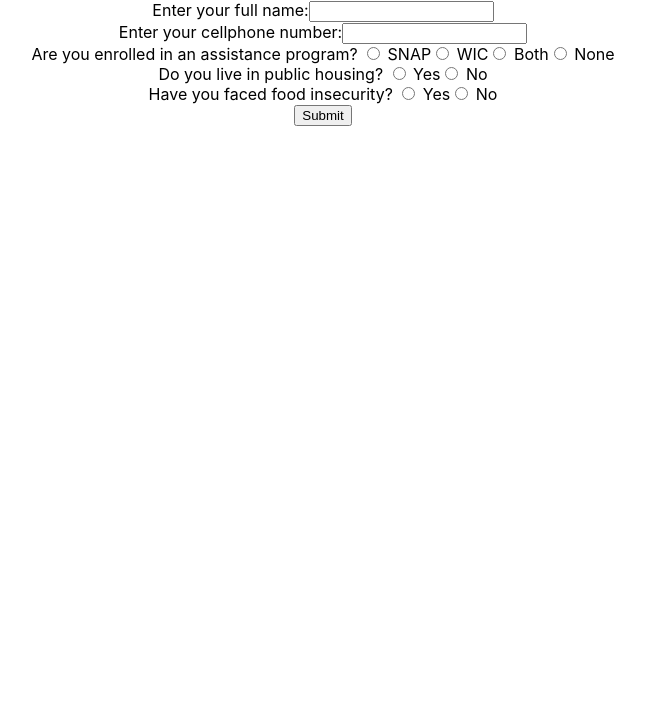
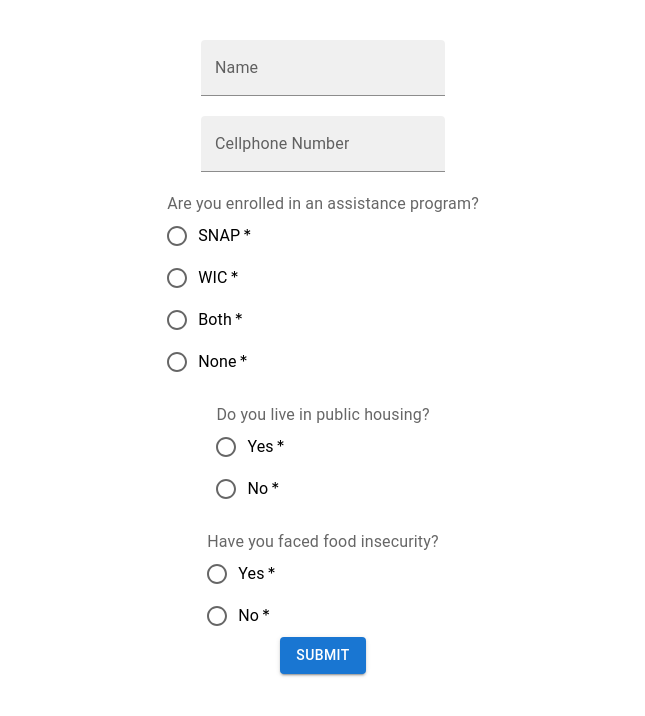
Before and after one commit to cfgdelaware23/Team-8, a React (Create React App) app in the folder Frontend/: page / in a window 1280 px wide. Shown: the top 716 px of the page, without its empty margins (317-962 px from the left). Built offline with nearby package versions, Linux system fonts and the light colour scheme.

Commit message:
signup is perfect

```diff
--- a/Frontend/package.json
+++ b/Frontend/package.json
@@ -3,12 +3,17 @@
   "version": "0.1.0",
   "private": true,
   "dependencies": {
+    "@emotion/react": "^11.11.1",
+    "@emotion/styled": "^11.11.0",
+    "@mui/material": "^5.14.11",
+    "@mui/styled-engine-sc": "^5.14.11",
     "@testing-library/jest-dom": "^5.17.0",
     "@testing-library/react": "^13.4.0",
     "@testing-library/user-event": "^13.5.0",
     "react": "^18.2.0",
     "react-dom": "^18.2.0",
     "react-scripts": "^5.0.1",
+    "styled-components": "^5.3.11",
     "web-vitals": "^2.1.4"
   },
   "scripts": {
--- a/Frontend/src/App.js
+++ b/Frontend/src/App.js
@@ -1,4 +1,3 @@
-import logo from './logo.svg';
 import './App.css';
 import Signup from './components/Signup.jsx';
 import React from 'react';
--- a/Frontend/src/components/Signup.jsx
+++ b/Frontend/src/components/Signup.jsx
@@ -1,4 +1,13 @@
 import { useState } from 'react';
+import * as React from 'react';
+import FormControl from '@mui/material/FormControl';
+import InputLabel from '@mui/material/InputLabel';
+import FilledInput from '@mui/material/FilledInput';
+import Radio from '@mui/material/Radio';
+import RadioGroup from '@mui/material/RadioGroup';
+import FormControlLabel from '@mui/material/FormControlLabel';
+import FormLabel from '@mui/material/FormLabel';
+import Button from '@mui/material/Button';
 
 export default function Signup() {
   const [inputs, setInputs] = useState({});
@@ -8,6 +17,37 @@ export default function Signup() {
     const value = event.target.value;
     setInputs(values => ({...values, [name]: value}))
   }
+
+  const handleAssistance = (event) => {
+    if (event.target.value === "SNAP"){
+      inputs.assistance = "SNAP"
+    }
+    else if (event.target.value === "WIC") {
+      inputs.assistance = "WIC"
+    }
+    else if (event.target.value === "both") {
+      inputs.assistance = "Both"
+    }
+    else {
+      inputs.assistance = "None"
+    }
+  }
+
+  const handleHousing = (event) => {
+    if (event.target.value === "yes") {
+      inputs.housing = "Yes"
+    } else {
+      inputs.housing = "No"
+    }
+  };
+
+  const handleInsecurity = (event) => {
+    if (event.target.value === "yes") {
+      inputs.insecurity = "Yes"
+    } else {
+      inputs.insecurity = "No"
+    }
+  };
 
   const handleSubmit = (event) => {
     event.preventDefault();
@@ -20,92 +60,74 @@ export default function Signup() {
 
   return (
     <form onSubmit={handleSubmit}>
-      <label>Enter your full name:
-      <input
-        type="text"
-        name="name"
-        value={inputs.name || ""}
-        onChange={handleChange}
-        required />
-      </label><br></br>
-      <label>Enter your cellphone number:
-        <input
+      <br></br>
+      <br></br>
+      <FormControl varaint="filled">
+        <InputLabel htmlFor="component-filled"> Name</InputLabel>
+        <FilledInput
+          type="text"
+          id="component-outlined"
+          name="name"
+          defaultValue={inputs.name || ""}
+          onChange={handleChange}
+          required/>
+      </FormControl>
+      <br></br>
+      <br></br>
+      <FormControl>
+        <InputLabel htmlFor="component-filled">Cellphone Number</InputLabel>
+        <FilledInput
           type="tel"
+          id="component-outlined"
           name="number"
-          value={inputs.number || ""}
+          defaultValue={inputs.number || ""}
           onChange={handleChange}
-          required />
-        </label>
+          required/>
+      </FormControl>
         <br></br>
-        <label>
-           Are you enrolled in an assistance program? {/* radio buttons */}
-           <input
-            type="radio"
-            name="assistance"
-            value="SNAP"
-            checked={inputs.assistance === "SNAP"}
-            onChange={handleChange}
-            required /> SNAP
-            <input
-            type="radio"
-            name="assistance"
-            value="WIC"
-            checked={inputs.assistance === "WIC"}
-            onChange={handleChange}
-            required /> WIC
-            <input
-            type="radio"
-            name="assistance"
-            value="Both"
-            checked={inputs.assistance === "Both"}
-            onChange={handleChange}
-            required /> Both
-            <input
-            type="radio"
-            name="assistance"
-            value="None"
-            checked={inputs.assistance === "None"}
-            onChange={handleChange}
-            required /> None
-        </label>
         <br></br>
-        <label>
-           Do you live in public housing? {/* radio buttons */}
-           <input
-            type="radio"
-            name="housing"
-            value="Yes"
-            checked={inputs.housing === "Yes"}
-            onChange={handleChange}
-            required /> Yes
-            <input
-            type="radio"
-            name="housing"
-            value="No"
-            checked={inputs.housing === "No"}
-            onChange={handleChange}
-            required /> No
-            </label>
+        <FormControl>
+          <FormLabel id="demo-radio-buttons-group-label">Are you enrolled in an assistance program?</FormLabel>
+          <RadioGroup
+            aria-labelledby="demo-radio-buttons-group-label"
+            name="assistance-buttons-group"
+            onChange={handleAssistance}
+          >
+            <FormControlLabel value="SNAP" control={<Radio />} label="SNAP" required/>
+            <FormControlLabel value="WIC" control={<Radio />} label="WIC" required/>
+            <FormControlLabel value="both" control={<Radio />} label="Both" required/>
+            <FormControlLabel value="none" control={<Radio />} label="None" required/>
+             </RadioGroup>
+        </FormControl>
         <br></br>
-        <label>
-        Have you faced food insecurity? {/* radio buttons */}
-           <input
-            type="radio"
-            name="insecurity"
-            value="Yes"
-            checked={inputs.insecurity === "Yes"}
-            onChange={handleChange}
-            /> Yes
-            <input
-            type="radio"
-            name="insecurity"
-            value="No"
-            checked={inputs.insecurity === "No"}
-            onChange={handleChange}
-            /> No
-            </label>
+        <br></br>
+        <FormControl>
+          <FormLabel id="demo-radio-buttons-group-label">Do you live in public housing?</FormLabel>
+          <RadioGroup
+            aria-labelledby="demo-radio-buttons-group-label"
+            name="housing-buttons-group"
+            onChange={handleHousing}
+          >
+            <FormControlLabel value="yes" control={<Radio />} label="Yes" required/>
+            <FormControlLabel value="no" control={<Radio />} label="No" required/>
+             </RadioGroup>
+        </FormControl>
+        <br></br>
+        <br></br>
+        <FormControl>
+          <FormLabel id="demo-radio-buttons-group-label">Have you faced food insecurity?</FormLabel>
+          <RadioGroup
+            aria-labelledby="demo-radio-buttons-group-label"
+            name="insecurity-buttons-group"
+            onChange={handleInsecurity}
+          >
+            <FormControlLabel value="yes" control={<Radio />} label="Yes" required/>
+            <FormControlLabel value="no" control={<Radio />} label="No" required/>
+             </RadioGroup>
+        </FormControl>
             <br></br>
-        <input type="submit" />
+
+        <Button type="submit" variant="contained"> Submit </Button>
     </form>
   )
 }
```
Also changed, not shown: 1 other file (tests, documents, lock files or other folders).
